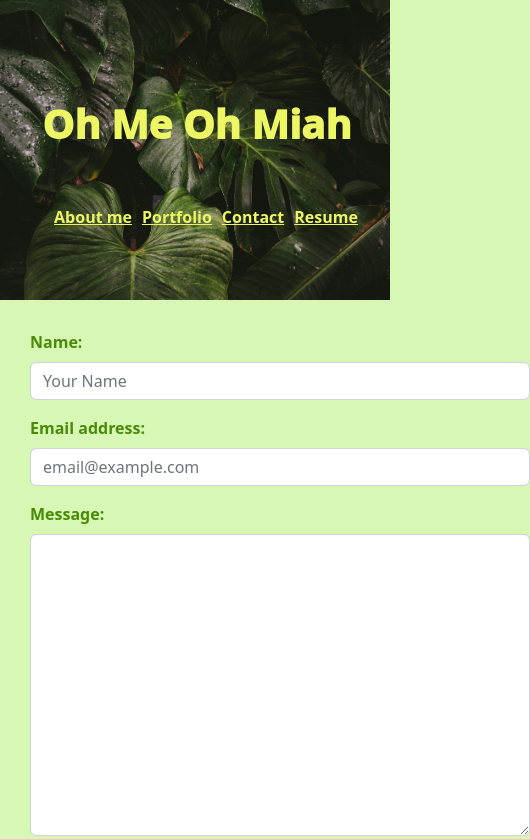
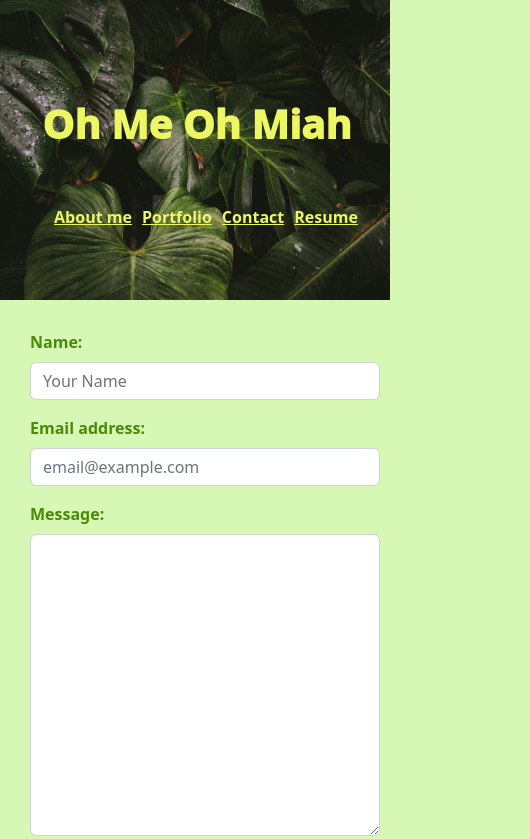
Before and after one commit to xWhoKnowz/react-portfolio, a React (Vite) app: page /contact in a window 390 px wide. Shown: the top 839 px of the page, 530 px wide, since content can reach past the window. Built offline with nearby package versions, Linux system fonts and the light colour scheme.

Commit message:
fixed form width responsiveness

```diff
--- a/src/styles/index.css
+++ b/src/styles/index.css
@@ -227,11 +227,10 @@ h1 {
         margin-left: 30px;
     }
 }
-@media screen and (max-width: 530px) {
+@media screen and (max-width: 555px) {
     h1 {
         font-size: 40px;
     }
-
     .projectCard{
         width: 404.5px;
         height: 405px;
@@ -249,4 +248,7 @@ h1 {
         height: 400px;
         object-fit: cover;
     }
+    .contact {
+        width:350px;
+    }
 }
```
